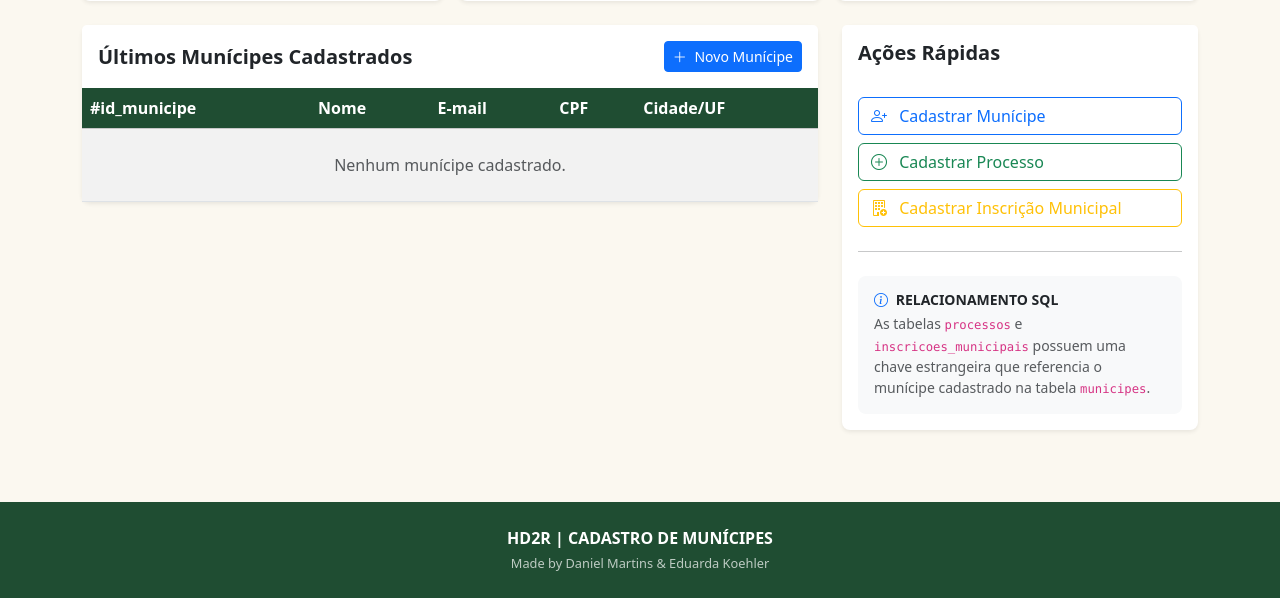
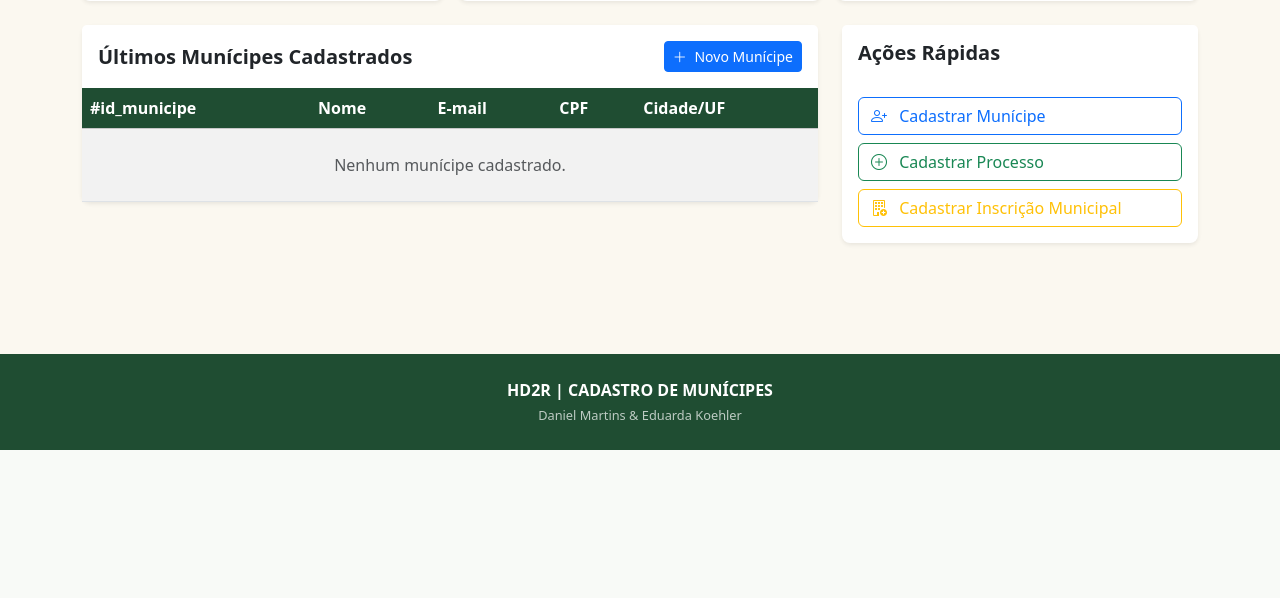
Before and after one commit to DaniellMartins14/projeto_requerimento, a Flask app: page / in a window 1280 px wide. Shown: the part 350-948 px from the top of the page. After the commit the page ends 800 px from the top, so only its background shows below. Run offline with Flask 3, Linux system fonts and the light colour scheme; the visitor is signed in with stand-in values (Sample User, id 1); data that the repository does not hold is empty; parts of the project's set-up code (start-up, migrations or seed data) failed here and were passed over; some libraries are stand-ins or nearby versions.

Commit message:
atualizando o layout e acompanhamento de aula

```diff
--- a/templates/dashboard.html
+++ b/templates/dashboard.html
@@ -146,15 +146,7 @@
                         <i class="bi bi-building-add me-2"></i> Cadastrar Inscrição Municipal
                     </a>
                 </div>
-                <hr class="my-4">
-                <div class="p-3 bg-body-tertiary rounded-3">
-                    <h6 class="fw-bold mb-1 small text-uppercase">
-                        <i class="bi bi-info-circle me-1 text-primary"></i> Relacionamento SQL
-                    </h6>
-                    <p class="small text-muted mb-0">
-                        As tabelas <code>processos</code> e <code>inscricoes_municipais</code> possuem uma chave estrangeira que referencia o munícipe cadastrado na tabela <code>municipes</code>.
-                    </p>
-                </div>
+
             </div>
         </div>
     </div>
--- a/templates/layout/base_menu.html
+++ b/templates/layout/base_menu.html
@@ -79,7 +79,7 @@
 
 
 <footer class="py-4 mt-5">
-        <div class="container text-center"><strong>HD2R | CADASTRO DE MUNÍCIPES</strong><br><small>Made by Daniel Martins & Eduarda Koehler</small></div>
+        <div class="container text-center"><strong>HD2R | CADASTRO DE MUNÍCIPES</strong><br><small> Daniel Martins & Eduarda Koehler</small></div>
     </footer>
 
     <script src="https://cdn.jsdelivr.net/npm/bootstrap@5.3.3/dist/js/bootstrap.bundle.min.js"></script>
```
Also changed, not shown: app.py (+4 -4 lines), 1 other file.
